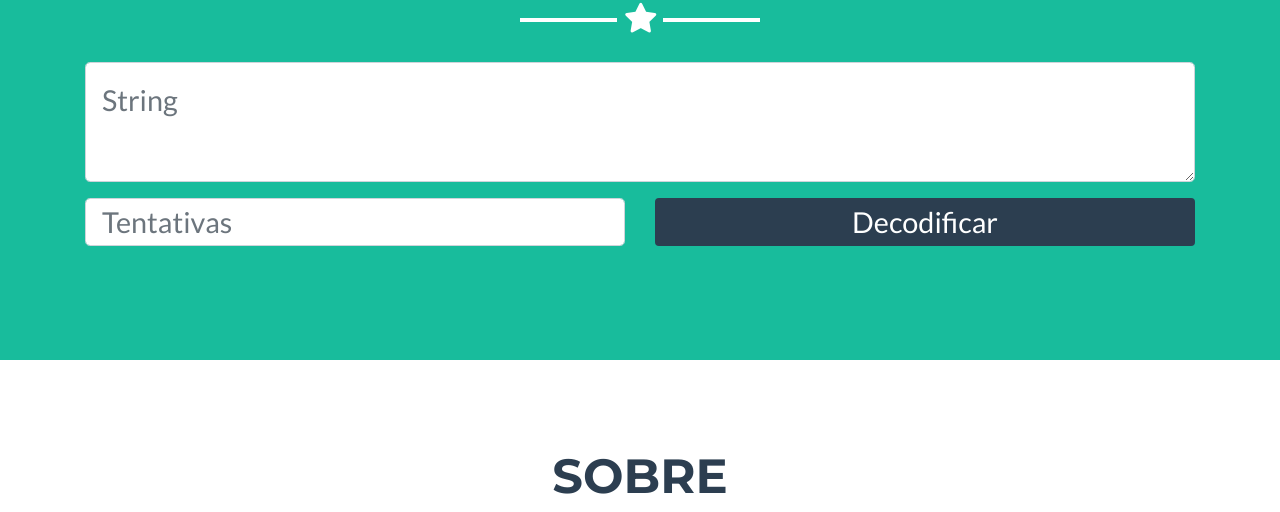
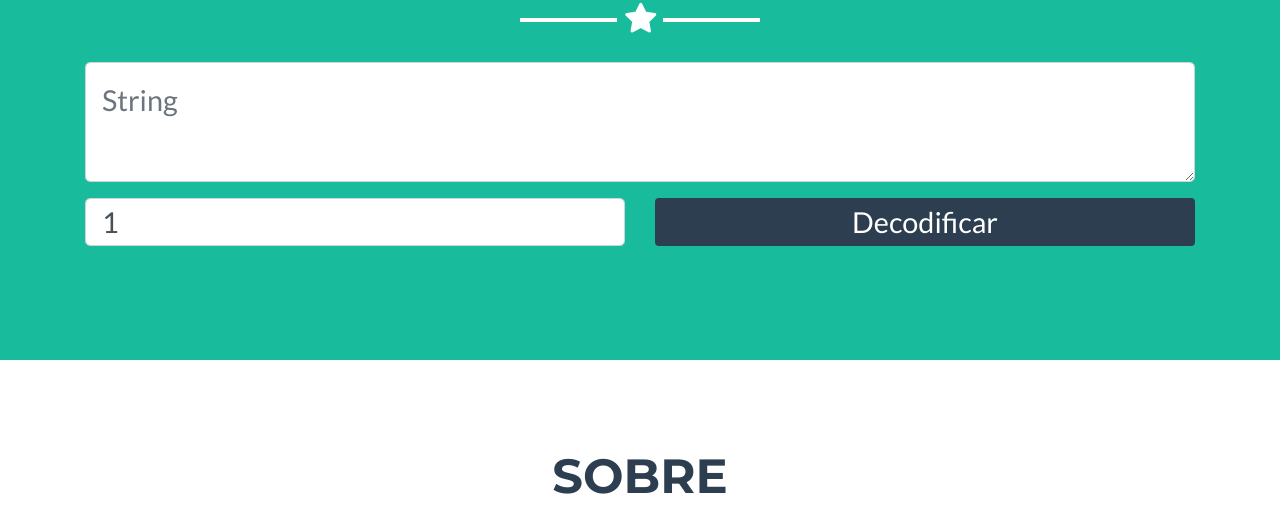
Before and after one commit to dbemfica/decodificadoronline.com.br, a plain HTML site: page public/index.html in a window 1280 px wide. Shown: the part 288-800 px from the top of the page. Drawn offline with nearby package versions, Linux system fonts and the light colour scheme.

Commit message:
limitando o numero de tentativas

```diff
--- a/public/index.html
+++ b/public/index.html
@@ -51,7 +51,7 @@
           </div>
           <div class="col-md-6 col-sm-12">
             <div class="form-group">
-              <input id="tentativas" type="number" placeholder="Tentativas" class="form-control form-control-lg">
+              <input id="tentativas" type="number" placeholder="Tentativas" min="1" max="26" class="form-control form-control-lg" value="1">
             </div>
           </div>
           <div class="col-md-6 col-sm-12">
```
